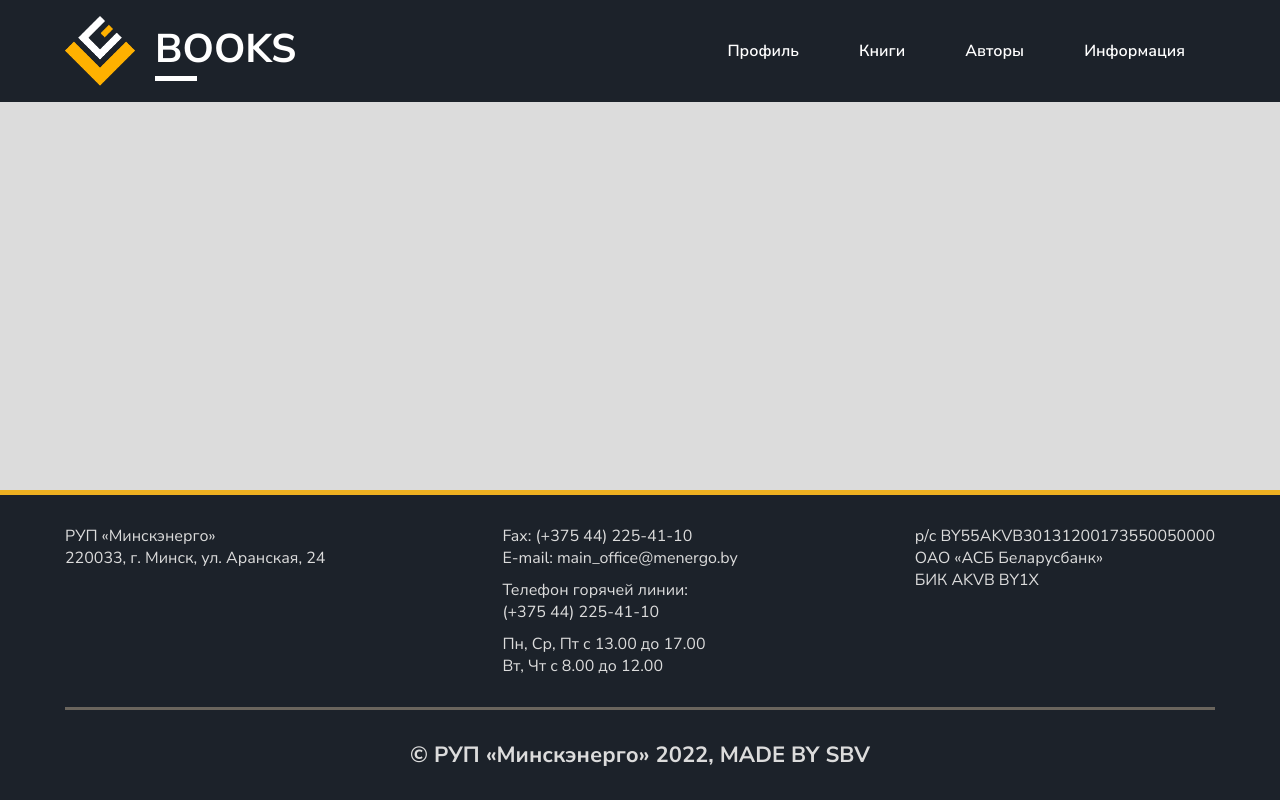
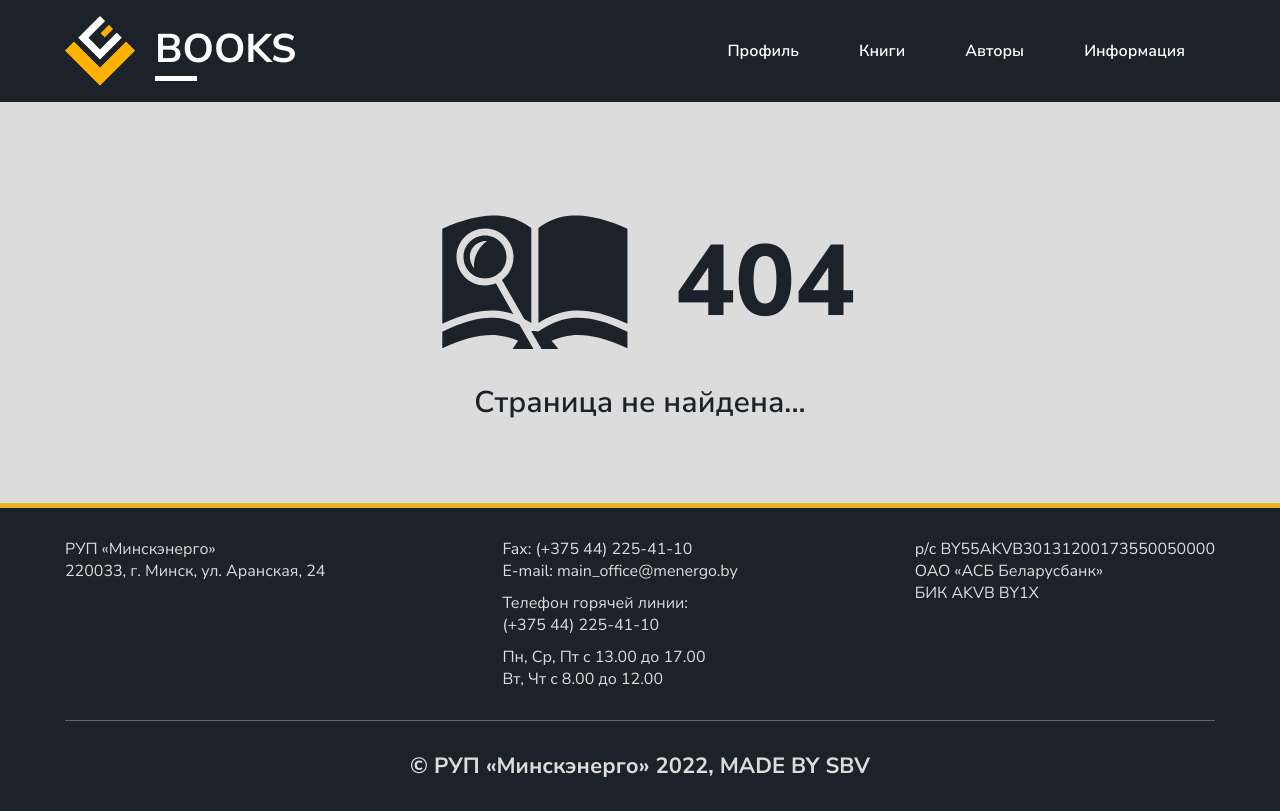
Before and after one commit to SBViside/library-frontend, a React (Create React App) app: page /404 in a window 1280 px wide. Before the commit this address led to /about. Built offline with nearby package versions, Linux system fonts and the light colour scheme.

Commit message:
404 page

```diff
--- a/src/App.js
+++ b/src/App.js
@@ -2,33 +2,38 @@ import './styles/App.scss';
 import Header from './components/Header';
 import Footer from './components/Footer';
 import { BrowserRouter, Routes, Route, Navigate } from 'react-router-dom';
+import NotFound from './pages/NotFound';
 
 function App() {
 
     const headerNavigator = [
-        { id: 1, text: "Профиль", click: null },
-        { id: 2, text: "Книги", click: null },
-        { id: 3, text: "Авторы", click: null },
-        { id: 4, text: "Информация", click: null },
+        { id: 1, text: "Профиль", link: "/profile" },
+        { id: 2, text: "Книги", link: "/books" },
+        { id: 3, text: "Авторы", link: "/authors" },
+        { id: 4, text: "Информация", link: "/about" },
     ];
 
     return (
         <div className="App">
 
-            <Header headerNavigator={headerNavigator} />
+            <BrowserRouter>
 
-            <BrowserRouter>
+                <Header headerNavigator={headerNavigator} />
+
                 <Routes>
+                    <Route path="/" element={<Navigate to="/about" />} />
                     <Route path="/books" element={null} />
                     <Route path="/authors" element={null} />
                     <Route path="/about" element={null} />
                     <Route path="/profile" element={null} />
+                    <Route path="/404" element={<NotFound />} />
 
-                    <Route path="*" element={<Navigate to="/about" />} />
+                    <Route path="*" element={<Navigate to="/404" />} />
                 </Routes>
+
+                <Footer />
+
             </BrowserRouter>
-
-            <Footer />
 
         </div>
     );
--- a/src/components/Header.jsx
+++ b/src/components/Header.jsx
@@ -1,4 +1,5 @@
 import { useState } from "react";
+import { Link } from "react-router-dom";
 import logo from "../assets/logo.png";
 import { AiOutlineMenu } from "react-icons/ai";
 import { MdOutlineClose } from "react-icons/md";
@@ -32,9 +33,11 @@ function Header({ headerNavigator }) {
           <nav className="header__nav">
             <ul className={burger ? "nav__list burger__show" : "nav__list"}>
               {headerNavigator.map((n) => (
-                <li className="nav__item" key={n.id} onClick={n.click}>
-                  <p className="nav__text">{n.text}</p>
-                  <div className="nav__underline"></div>
+                <li className="nav__item" key={n.id}>
+                  <Link to={n.link}>
+                    <p className="nav__text">{n.text}</p>
+                    <div className="nav__underline"></div>
+                  </Link>
                 </li>
               ))}
             </ul>
--- /dev/null
+++ b/src/pages/NotFound.jsx
@@ -0,0 +1,16 @@
+import "./styles/NotFound.scss";
+import { GiArchiveResearch } from "react-icons/gi";
+
+function NotFound(props) {
+  return (
+    <div className="notFound container">
+      <div className="picture">
+        <GiArchiveResearch />
+        <p>404</p>
+      </div>
+      <p>Страница не найдена...</p>
+    </div>
+  );
+}
+
+export default NotFound;
--- /dev/null
+++ b/src/pages/styles/NotFound.scss
@@ -0,0 +1,34 @@
+@import "../../styles/variables";
+
+.notFound {
+  padding-top: 80px;
+  padding-bottom: 80px;
+  .picture {
+    display: flex;
+    align-items: center;
+    gap: 30px;
+    svg {
+      fill: $dark;
+      width: 220px;
+      height: 200px;
+    }
+    p {
+      color: $dark;
+      font-size: 100px;
+      font-weight: 800;
+    }
+  }
+  & > p {
+    font-size: 30px;
+    color: $dark;
+    font-weight: 600;
+    text-align: center;
+  }
+}
+
+@media (max-width: 960px) {
+  .picture {
+    flex-direction: column;
+    gap: 0px !important;
+  }
+}
--- a/src/styles/App.scss
+++ b/src/styles/App.scss
@@ -1,6 +1,7 @@
 @import url("https://fonts.googleapis.com/css2?family=Open+Sans:wght@300;400;500;600;700;800&display=swap");
 @import url("https://fonts.googleapis.com/css2?family=Nunito+Sans:ital,wght@0,300;0,400;0,600;0,700;0,800;0,900;1,400&display=swap");
 @import "variables";
+@import "./UI.scss";
 
 * {
   margin: 0;
@@ -10,6 +11,7 @@
   list-style: none;
   font-size: 16px;
   word-wrap: break-word;
+  text-decoration: none;
 }
 
 .container {
@@ -81,11 +83,11 @@
           display: flex;
 
           .nav__item {
-            padding: 40px 0;
             cursor: pointer;
             position: relative;
 
             .nav__text {
+              padding: 40px 0;
               margin: 0 30px;
               text-align: center;
               font-weight: 600;
@@ -135,7 +137,7 @@
     }
     .footer__end {
       margin-top: 30px;
-      border-top: 3px solid $gray;
+      border-top: 1px solid $gray;
       text-align: center;
       padding-top: 30px;
       font-weight: 700;
@@ -164,8 +166,8 @@
     transition: all 0.2s ease-out;
 
     .nav__item {
-      padding: 30px 0 !important;
       .nav__text {
+        padding: 30px 0 !important;
         font-size: 24px;
         font-weight: 700 !important;
       }
@@ -178,3 +180,15 @@
     flex-direction: column;
   }
 }
+
+@media (max-width: 360px) {
+  .header__left {
+    gap: 10px !important;
+    .header__text {
+      font-size: 30px !important;
+    }
+    .header__logo {
+      width: 50px !important;
+    }
+  }
+}
--- /dev/null
+++ b/src/styles/UI.scss
@@ -0,0 +1,28 @@
+::selection {
+  background-color: $orange;
+  color: $dark;
+}
+::-moz-selection {
+  background-color: $orange;
+  color: $dark;
+}
+
+// scrollbar
+// scrollbar
+// scrollbar
+::-webkit-scrollbar {
+  width: 7px;
+}
+
+::-webkit-scrollbar-track {
+  background: $dark;
+}
+
+::-webkit-scrollbar-thumb {
+  border-radius: 5px;
+  background: $orange;
+}
+
+::-webkit-scrollbar-thumb:hover {
+  background: $darkorange;
+}
```
